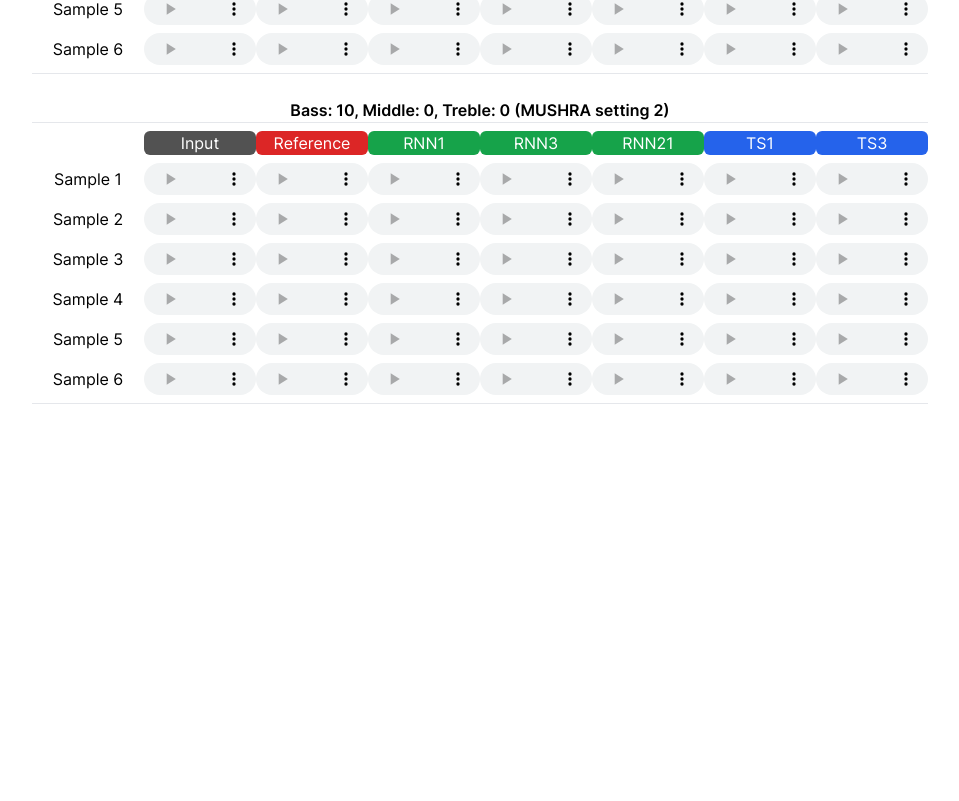
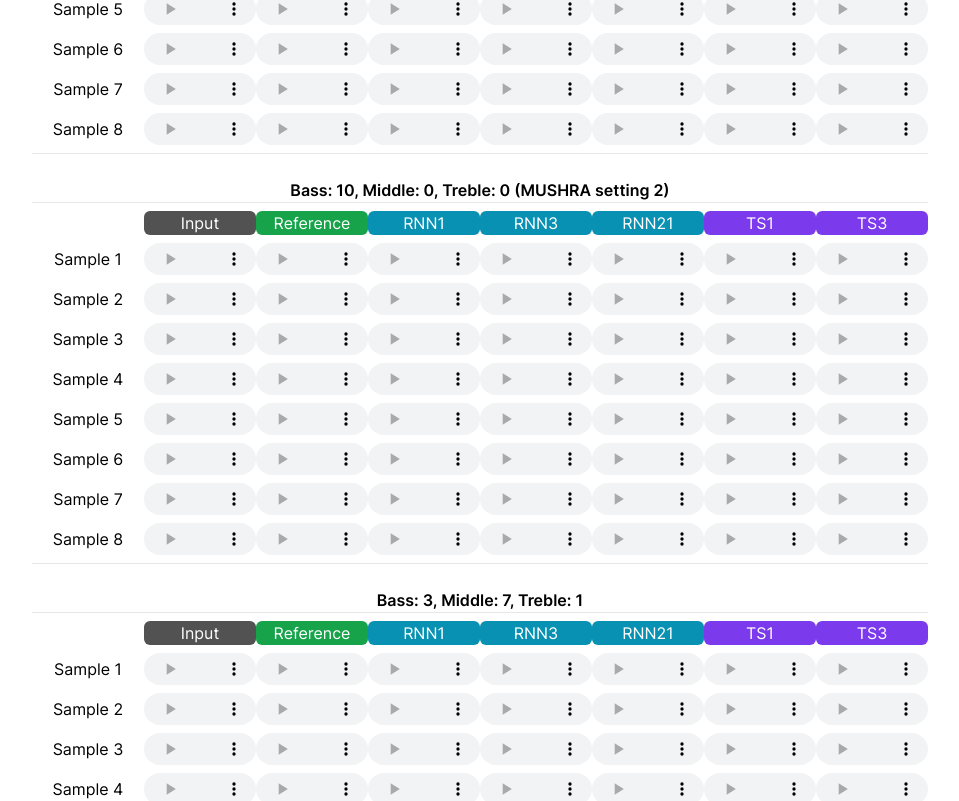
Before and after one commit to stepanmk/grey-box-amp, a Vue app in the folder listening-site/: page / in a window 1280 px wide. Shown: the part 800-1601 px from the top of the page, without its empty margins (160-1119 px from the left). Before the commit the page ends 1236 px from the top, so only its background shows below. Built offline with nearby package versions, Linux system fonts and the light colour scheme.

Commit message:
listening

```diff
--- a/listening-site/src/App.vue
+++ b/listening-site/src/App.vue
@@ -16,9 +16,11 @@ onMounted(() => {
 
 function addAllSounds()
 {
-    let selectedFiles = [4, 5, 8, 1, 2, 3];
+    let selectedFiles = [4, 8, 3, 7, 9, 1, 2, 5];
     addSetting(selectedFiles, 'B1_M3_T7', 'setting-1');
     addSetting(selectedFiles, 'B10_M0_T0', 'setting-2');
+    addSetting(selectedFiles, 'B3_M7_T1', 'setting-3');
+    addSetting(selectedFiles, 'B0_M0_T10', 'setting-4');
 
 }
 
@@ -140,6 +142,12 @@ function addSetting(selectedFiles, settingName, elementName)
         <ModelNames title="Bass: 10, Middle: 0, Treble: 0 (MUSHRA setting 2)"></ModelNames>
         <div id="setting-2" class="w-full grid grid-cols-8 gap-y-2 border-b pb-2"></div>
 
+        <ModelNames title="Bass: 3, Middle: 7, Treble: 1"></ModelNames>
+        <div id="setting-3" class="w-full grid grid-cols-8 gap-y-2 border-b pb-2"></div>
+
+        <ModelNames title="Bass: 0, Middle: 0, Treble: 10"></ModelNames>
+        <div id="setting-4" class="w-full grid grid-cols-8 gap-y-2 border-b pb-2"></div>
+
     </div>
 </div>
 
--- a/listening-site/src/components/ModelNames.vue
+++ b/listening-site/src/components/ModelNames.vue
@@ -11,11 +11,11 @@ const props = defineProps({
     <div class="w-full flex flex-row justify-around text-white">
         <p class="w-[7rem]"></p>
         <p class="flex items-center justify-center rounded-md w-[7rem] bg-neutral-600">Input</p>
-        <p class="flex items-center justify-center rounded-md w-[7rem] bg-red-600">Reference</p>
-        <p class="flex items-center justify-center rounded-md w-[7rem] bg-green-600">RNN1</p>
-        <p class="flex items-center justify-center rounded-md w-[7rem] bg-green-600">RNN3</p>
-        <p class="flex items-center justify-center rounded-md w-[7rem] bg-green-600">RNN21</p>
-        <p class="flex items-center justify-center rounded-md w-[7rem] bg-blue-600">TS1</p>
-        <p class="flex items-center justify-center rounded-md w-[7rem] bg-blue-600">TS3</p>
+        <p class="flex items-center justify-center rounded-md w-[7rem] bg-green-600">Reference</p>
+        <p class="flex items-center justify-center rounded-md w-[7rem] bg-cyan-600">RNN1</p>
+        <p class="flex items-center justify-center rounded-md w-[7rem] bg-cyan-600">RNN3</p>
+        <p class="flex items-center justify-center rounded-md w-[7rem] bg-cyan-600">RNN21</p>
+        <p class="flex items-center justify-center rounded-md w-[7rem] bg-violet-600">TS1</p>
+        <p class="flex items-center justify-center rounded-md w-[7rem] bg-violet-600">TS3</p>
     </div>
 </template>
```
Also changed, not shown: 5 other files (tests, documents, lock files or other folders).
